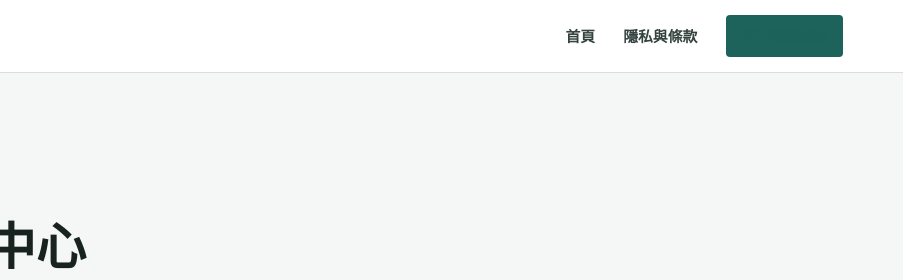
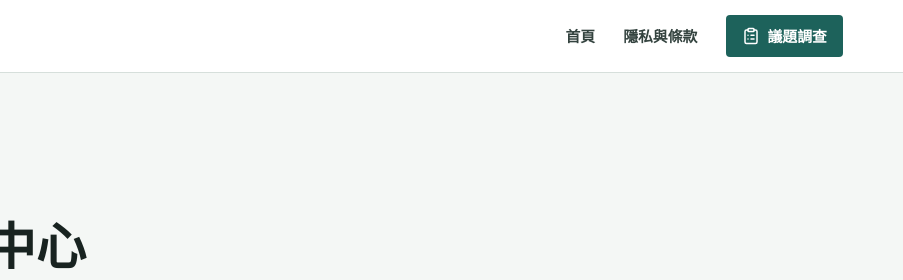
Before and after one commit to hcc-srcy/hcccr, a website: page surveys.html in a window 1280 px wide. Shown: the top 280 px of the page, 377-1280 px from the left. Drawn offline with nearby package versions, Linux system fonts and the light colour scheme.

Commit message:
fix: keep active survey nav label visible

```diff
--- a/css/main.css
+++ b/css/main.css
@@ -209,7 +209,8 @@ a {
   color: var(--primary);
 }
 
-.site-nav .nav-cta {
+.site-nav .nav-cta,
+.site-nav .nav-cta[aria-current="page"] {
   min-height: 42px;
   display: inline-flex;
   align-items: center;
```
Also changed, not shown: tests/site.spec.js (+1 -0 lines).
